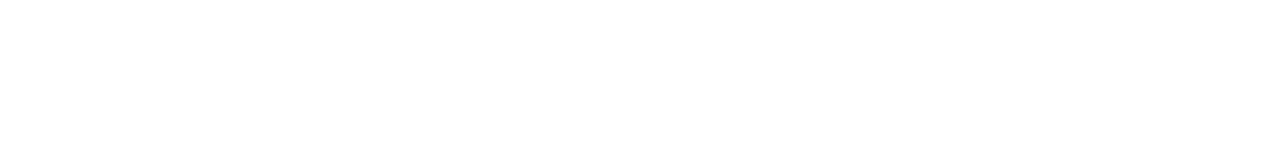
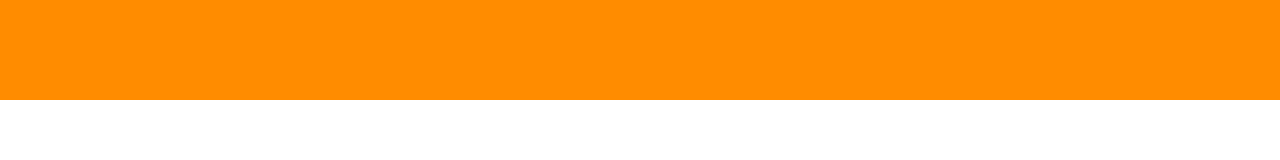
Before and after one commit to Jacabola/monitoring-js, a plain HTML site: page index.html in a window 1280 px wide. Drawn offline with nearby package versions, Linux system fonts and the light colour scheme.

Commit message:
Modificando o README

```diff
--- a/index.html
+++ b/index.html
@@ -6,8 +6,9 @@
         <meta name="viewport" content="width=device-width, initial-scale=1.0">
         <script src="https://ajax.googleapis.com/ajax/libs/jquery/2.1.1/jquery.min.js"></script>
         <script src="monitoring-js.js" type="text/javascript"></script>
+        <link href="monitoring-js.css" rel="stylesheet" type="text/css"/>
     </head>
     <body>
-
+        <header></header>
     </body>
 </html>
--- /dev/null
+++ b/monitoring-js.css
@@ -0,0 +1,11 @@
+html,body{
+    padding: 0;
+    margin: 0;
+    height: 100%;
+}
+
+header{
+    width: 100%;
+    background: #FF8C00;
+    height: 100px;
+}
```
Also changed, not shown: 1 other file.
